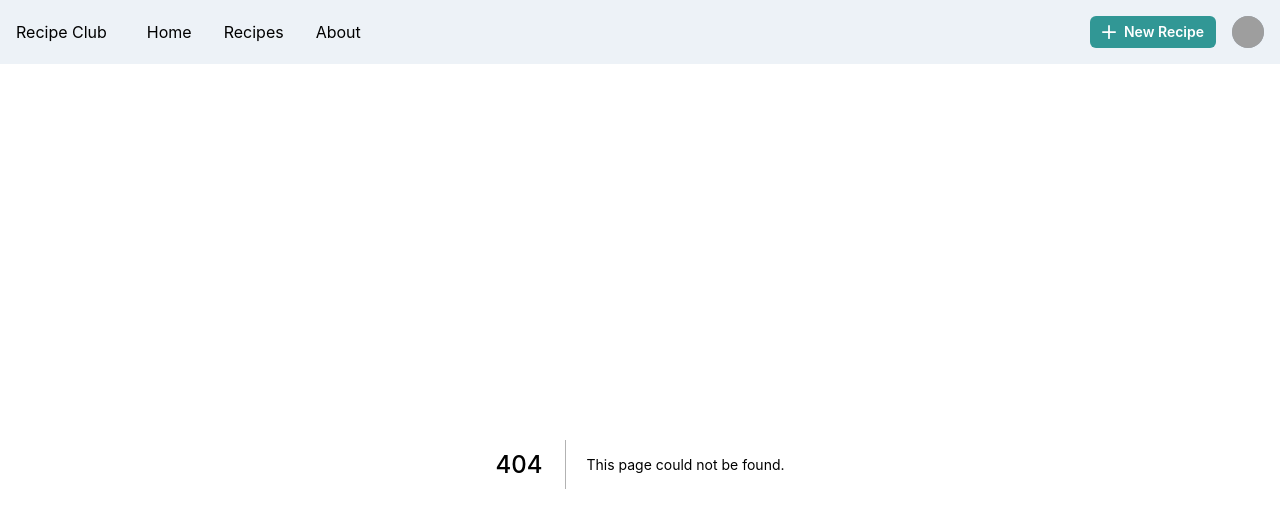
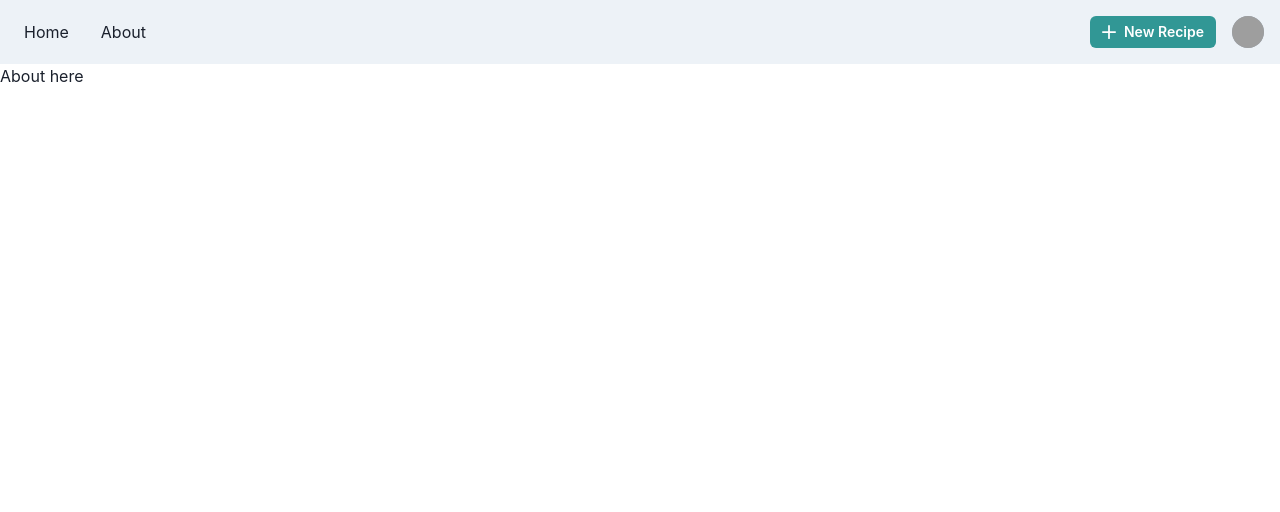
Before and after one commit to jonatso/recipe-club, a Next.js app in the folder client/: page /about in a window 1280 px wide. Before the commit this address had no page. Shown: the top 512 px of the page. Built offline with nearby package versions, Linux system fonts and the light colour scheme; grey boxes are pictures that could not be loaded.

Commit message:
make navbar work

```diff
--- a/client/components/navbar/index.js
+++ b/client/components/navbar/index.js
@@ -19,7 +19,7 @@ import {
 } from '@chakra-ui/react';
 import { HamburgerIcon, CloseIcon, AddIcon } from '@chakra-ui/icons';
 
-const Pages = [{name: "Home", link: "/"}, {name: "Recipes", link: "/recipes"}, {name: "About", link: "/about"}];
+const Pages = [{name: "Home", link: "/"}, {name: "About", link: "/about"}];
 
 const NavLink = ({ children}) => (
   <Link
@@ -50,7 +50,6 @@ export default function NavBar() {
             onClick={isOpen ? onClose : onOpen}
           />
           <HStack spacing={8} alignItems={'center'}>
-            <Box>Recipe Club</Box>
             <HStack
               as={'nav'}
               spacing={4}
--- /dev/null
+++ b/client/pages/about/index.js
@@ -0,0 +1,3 @@
+export default function About() {
+    return (<div>About here</div>)
+}
```
Also changed, not shown: client/pages/index.js (+2 -12 lines).
